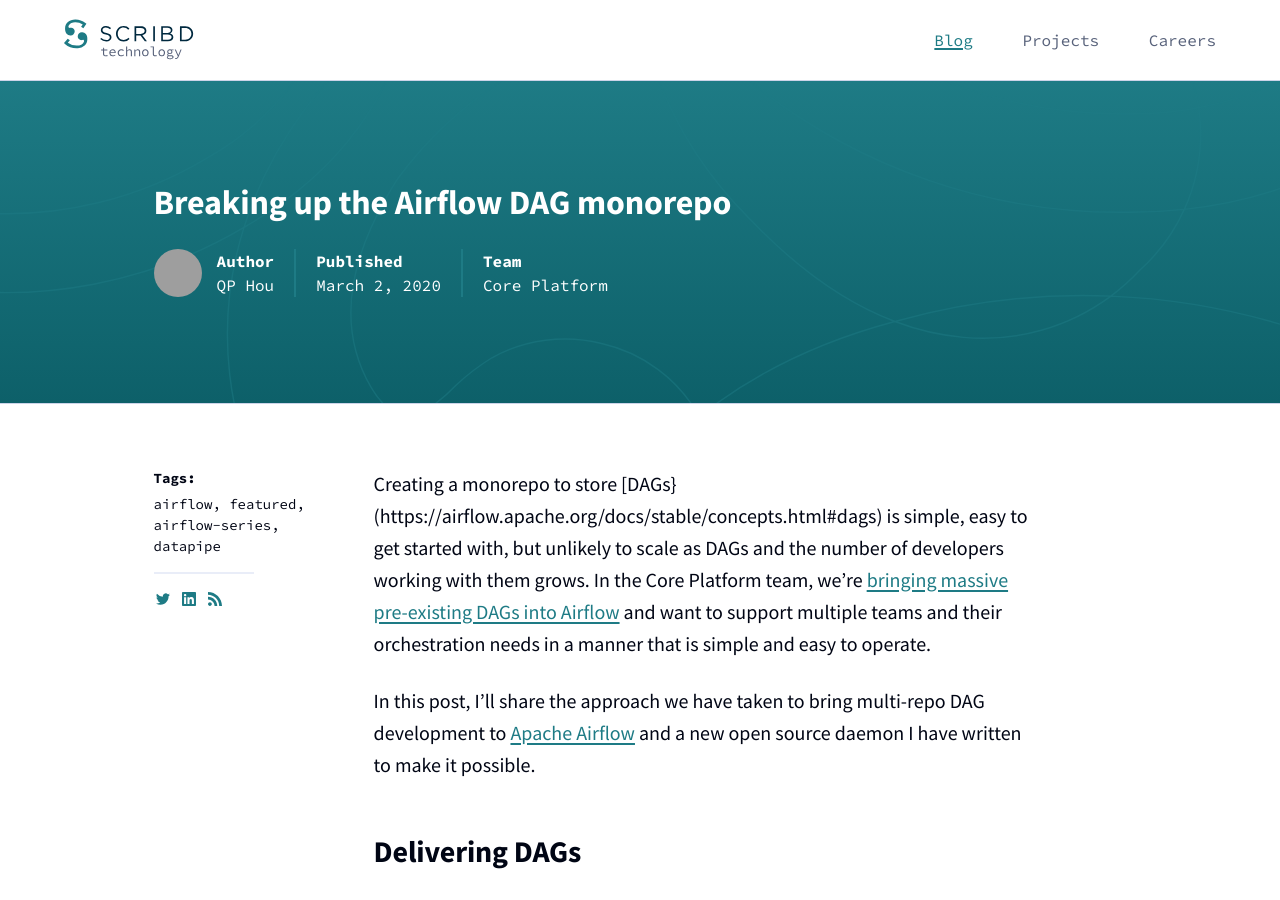
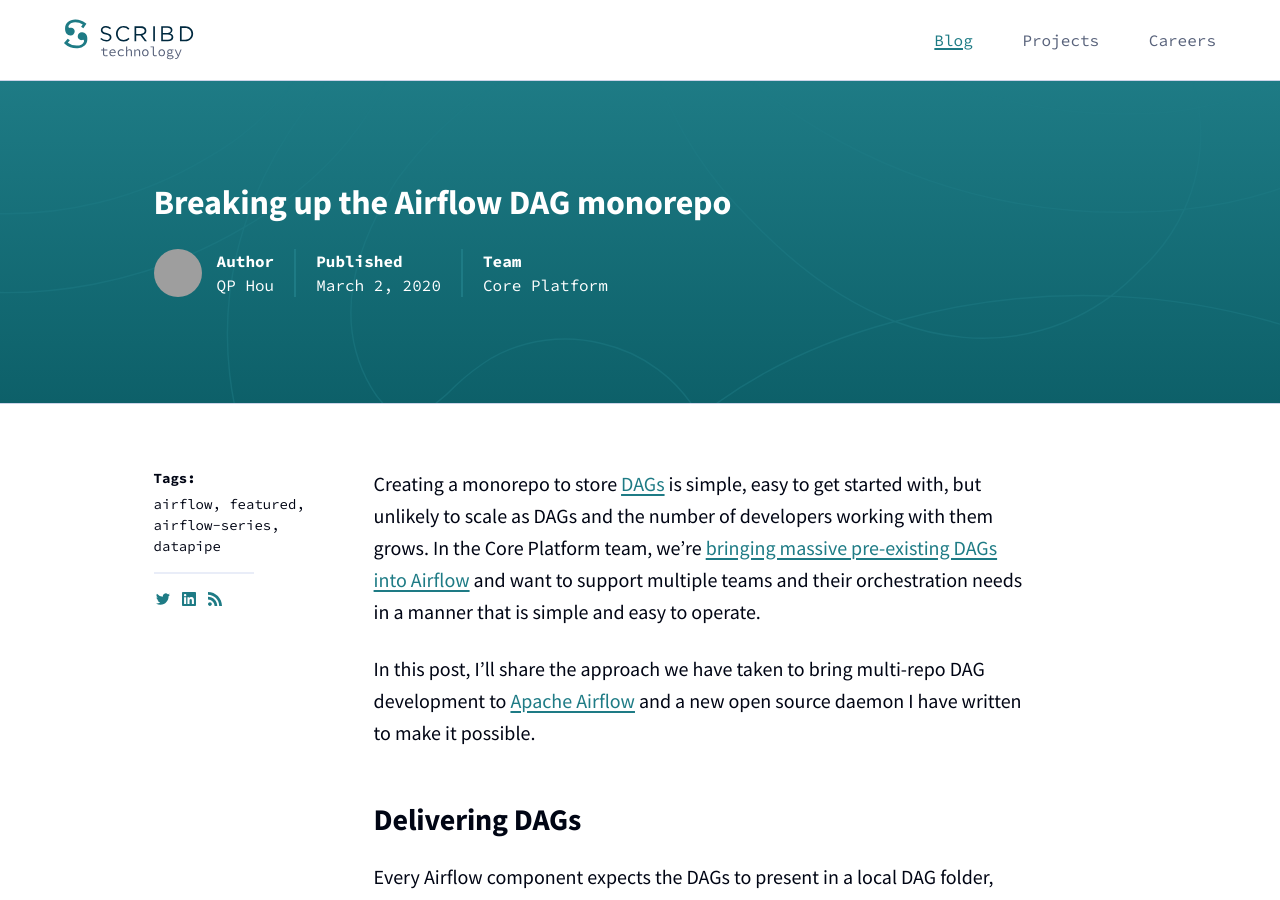
Before and after one commit to scribd/scribd.github.io, a Jekyll site: the page built from _posts/2020-03-02-breaking-up-the-dag-repo.md, in a window 1280 px wide and 900 px high. Built offline with Jekyll 4.4.1, drawn with Linux system fonts in a browser that asks for light colours; grey boxes are pictures that could not be loaded.

Commit message:
Fix Markdown link typo in opening paragraph

```diff
--- a/_posts/2020-03-02-breaking-up-the-dag-repo.md
+++ b/_posts/2020-03-02-breaking-up-the-dag-repo.md
@@ -12,7 +12,7 @@
 
 
 Creating a monorepo to store
-[DAGs}(https://airflow.apache.org/docs/stable/concepts.html#dags) is simple,
+[DAGs](https://airflow.apache.org/docs/stable/concepts.html#dags) is simple,
 easy to get started with, but unlikely to scale as DAGs and the number of
 developers working with them grows. In the Core Platform team, we're [bringing massive pre-existing DAGs
 into Airflow](/blog/2020/modernizing-an-old-data-pipeline.html) and want to
```
